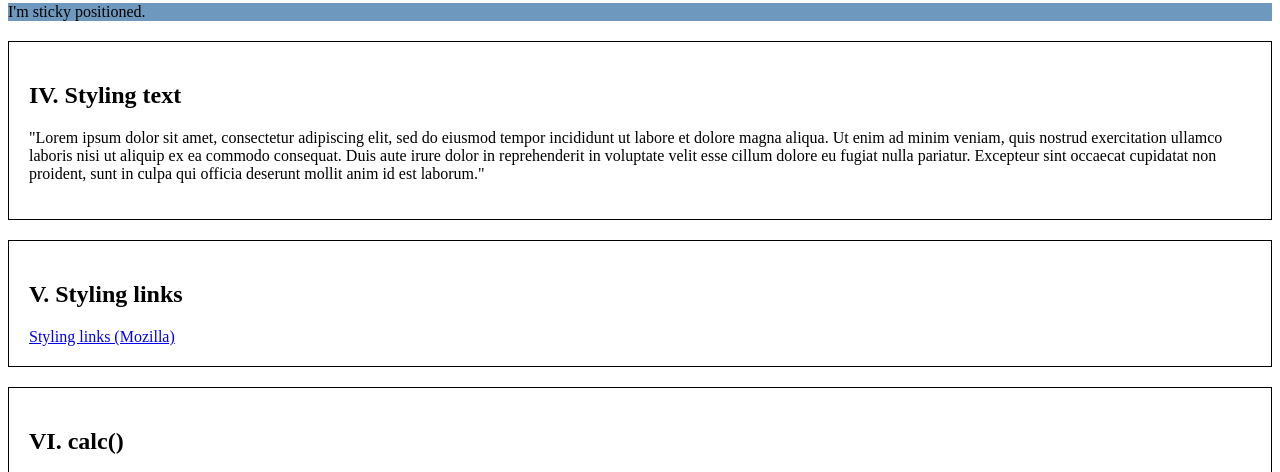
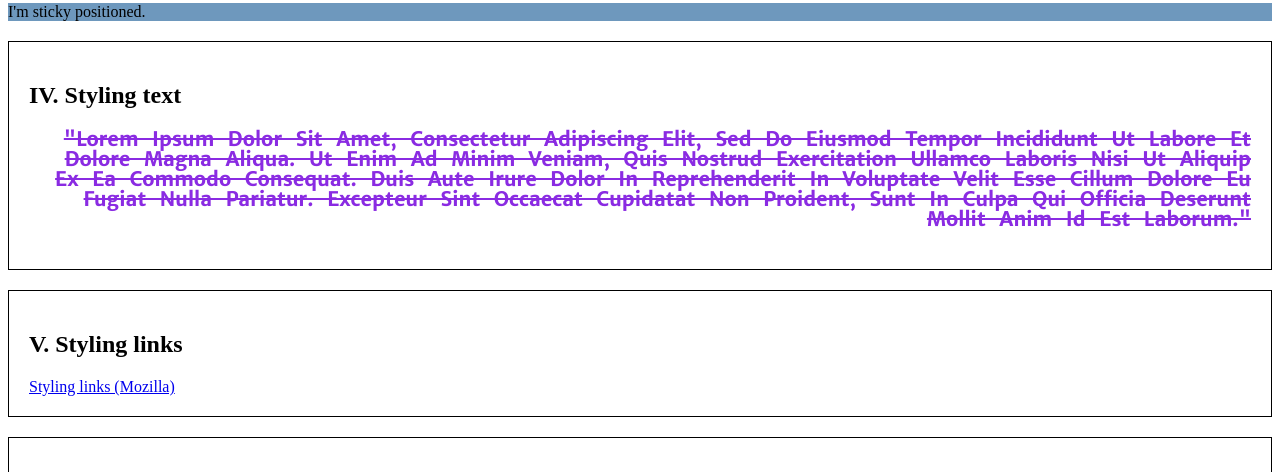
Before and after one commit to dmcneill15/module2, a plain HTML site: page lab-2-css/src/index.html in a window 1280 px wide. Shown: the part 1136-1608 px from the top of the page. Drawn offline with Linux system fonts and the light colour scheme.

Commit message:
Section: Text style

```diff
--- a/lab-2-css/src/index.css
+++ b/lab-2-css/src/index.css
@@ -78,11 +78,28 @@ article {
 
 /* IV. Styling text */
 /* Put styles for questions 1-10 here */
+.text-style{
+    color:blueviolet;
+    font-size:20px;
+    line-height: 10px;
+    line-height: 100%;
+    font-weight: 100;
+    font-weight:600;
+    font-weight:bold;
+    font-family: "Merriweather Sans", sans-serif;
+    text-align: right;
+    letter-spacing:5;
+    word-spacing:10px;
+    text-transform: capitalize;
+    text-decoration:overline;
+    text-decoration:line-through;
+}
 
 
 /* V. Styling links */
 /* Put styles for questions 1-3 here */
 
 
+
 /* VI. calc() */
 /* Put styles for questions 1-3 here */
--- a/lab-2-css/src/index.html
+++ b/lab-2-css/src/index.html
@@ -8,6 +8,9 @@
     <link rel="preconnect" href="https://fonts.googleapis.com">
     <link rel="preconnect" href="https://fonts.gstatic.com" crossorigin>
     <link href="https://fonts.googleapis.com/css2?family=Roboto:wght@400;700&display=swap" rel="stylesheet">
+    <link rel="preconnect" href="https://fonts.googleapis.com">
+    <link rel="preconnect" href="https://fonts.gstatic.com" crossorigin>
+    <link href="https://fonts.googleapis.com/css2?family=Merriweather+Sans:ital,wght@0,300..800;1,300..800&display=swap" rel="stylesheet">
   </head>
   <body>
     <h1>My CSS journey</h1>
```
